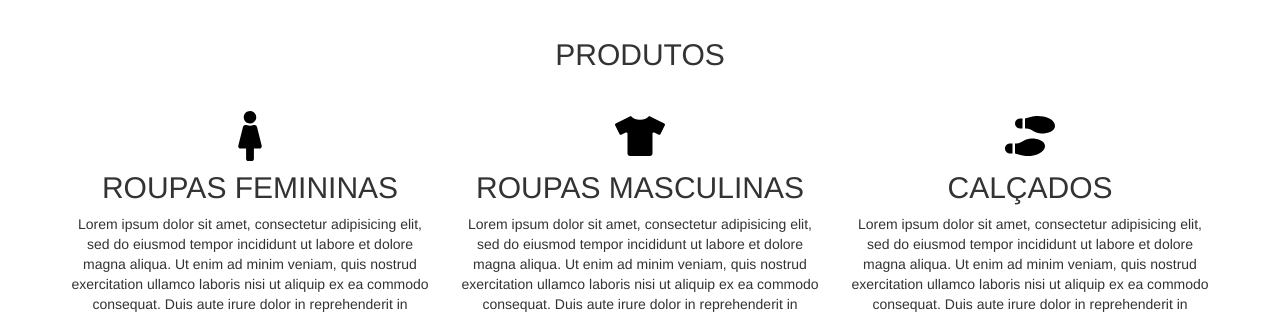
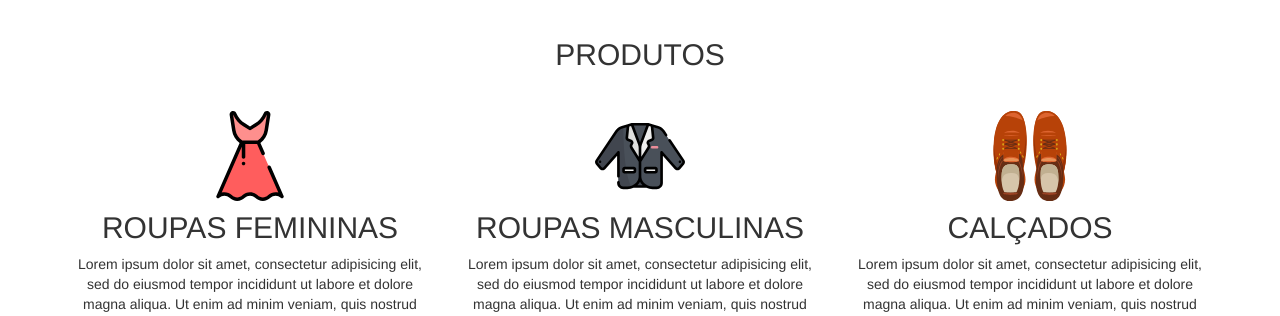
Before and after one commit to leogif/brechoRamos, a plain HTML site: page index.html in a window 1280 px wide. Shown: the part 476-792 px from the top of the page. Drawn offline with Linux system fonts and the light colour scheme; files whose address does not match are found by name.

Commit message:
subindo tudo

```diff
--- a/index.html
+++ b/index.html
@@ -11,11 +11,9 @@
 
 	<!-- AUTOR DA PÁGINA -->
     <meta name="Author" content="Leonardo Alcântara Web designer, leogif" />
-
     <!-- FAVICON brecho XURUPITA -->
     <link rel="shortcut icon" href="img/favicon.ico" type="image/x-icon" />
 	<title>Brecho Ramos</title>
-
 	<!-- LEOGIF LAB CSS -->
 	<link rel="stylesheet" href="css/style.css">
 	<!-- BOOTSTRAP CSS -->
@@ -25,7 +23,6 @@
 	<link rel="stylesheet" href="font-awesome/female-solid.svg">
 	<link rel="stylesheet" href="font-awesome/shoe-prints-solid.svg">
 	<link rel="stylesheet" href="font-awesome/tshirt-solid.svg">
-
 </head>
 
 <body>
@@ -115,7 +112,7 @@
 				</div>
 
 				<div class="col-md-4 col-lg-4">
-					<img width="50" height="50" src="img/female-solid.svg" alt="" />
+					<img width="25%" src="img/dress-2.svg" alt="Icone para Roupas Femininas" />
 					<h2>Roupas Femininas</h2>
 					<p>Lorem ipsum dolor sit amet, consectetur adipisicing elit,
             sed do eiusmod tempor incididunt ut labore et dolore magna aliqua.
@@ -125,7 +122,7 @@
 				</div>
 
 				<div class="col-md-4 col-lg-4">
-					<img width="50" height="50" src="img/tshirt-solid.svg" alt="" />
+					<img width="25%" src="img/terno-masculino.svg" alt="Icone para Roupas Masculinas" />
 					<h2>Roupas Masculinas</h2>
 					<p>Lorem ipsum dolor sit amet, consectetur adipisicing elit,
             sed do eiusmod tempor incididunt ut labore et dolore magna aliqua.
@@ -135,7 +132,7 @@
 				</div>
 
 				<div class="col-md-4 col-lg-4">
-					<img width="50" height="50" src="img/shoe-prints-solid.svg" alt="" />
+					<img width="25%" src="img/boots-2.svg" alt="Icone para Calçados" />
 					<h2>Calçados</h2>
 					<p>Lorem ipsum dolor sit amet, consectetur adipisicing elit,
             sed do eiusmod tempor incididunt ut labore et dolore magna aliqua.
```
Also changed, not shown: icones.html (added, +17 -0 lines), img/terno-masculino.svg (added).
